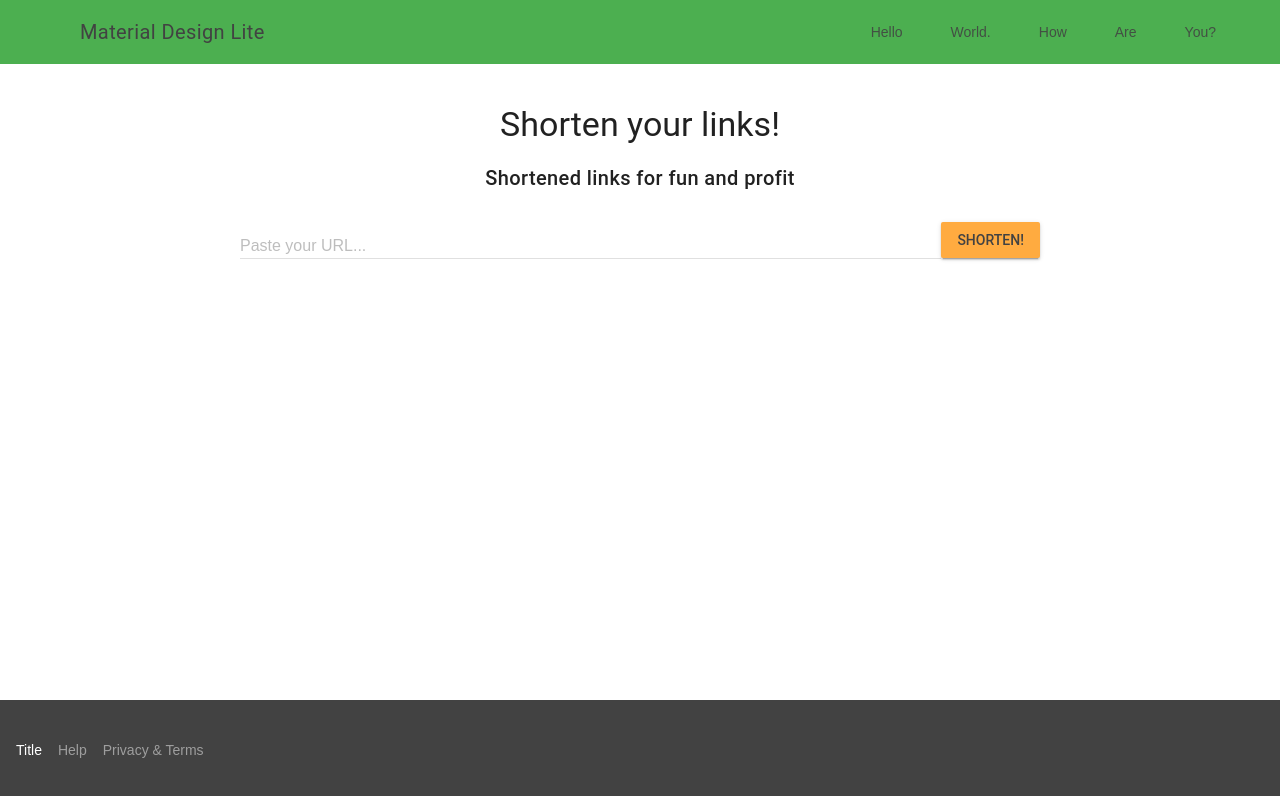
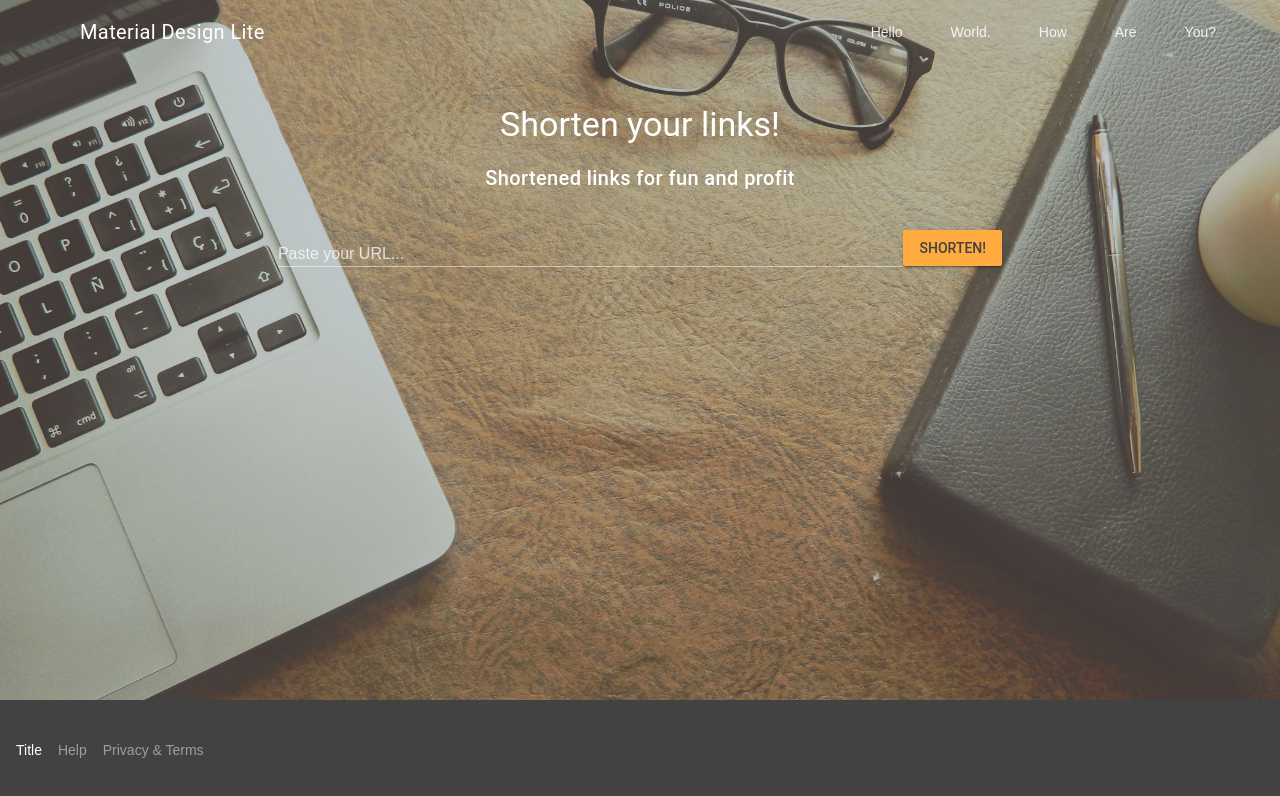
Before and after one commit to SeriousDron/shortly, a React (Create React App) app in the folder src/main/webapp/: page / in a window 1280 px wide. Shown: the top 796 px of the page. Built offline with nearby package versions, Linux system fonts and the light colour scheme.

Commit message:
Background image and styles

```diff
--- a/src/main/webapp/src/App.css
+++ b/src/main/webapp/src/App.css
@@ -1,5 +1,9 @@
+.page-background {
+  background: url('./components/header/header.jpeg') center / cover;
+  color: white;
+}
 .grid-outer {
   margin: auto;
-  width: 1160px;
+  max-width: 1160px;
   text-align: center;
 }
--- a/src/main/webapp/src/App.js
+++ b/src/main/webapp/src/App.js
@@ -1,26 +1,14 @@
 import React, { Component } from 'react';
 import ShortenInput from './components/shortenInput/ShortenInput'
+import Header from './components/header/Header'
 import './App.css';
 
 
 class App extends Component {
   render() {
     return (
-    <div className="mdl-layout mdl-js-layout">
-        <header className="mdl-layout__header mdl-layout__header--scroll">
-            <img className="mdl-layout-icon" alt="Menu" />
-            <div className="mdl-layout__header-row">
-                <span className="mdl-layout__title">Material Design Lite</span>
-                <div className="mdl-layout-spacer"></div>
-                <nav className="mdl-navigation">
-                    <a className="mdl-navigation__link" href="#">Hello</a>
-                    <a className="mdl-navigation__link" href="#">World.</a>
-                    <a className="mdl-navigation__link" href="#">How</a>
-                    <a className="mdl-navigation__link" href="#">Are</a>
-                    <a className="mdl-navigation__link" href="#">You?</a>
-                </nav>
-            </div>
-        </header>
+    <div className="mdl-layout mdl-js-layout page-background">
+        <Header/>
         <div className="mdl-layout__drawer">
             <span className="mdl-layout__title">Material Design Lite</span>
             <nav className="mdl-navigation">
--- /dev/null
+++ b/src/main/webapp/src/components/header/Header.js
@@ -0,0 +1,25 @@
+import React from 'react'
+import './header.css'
+
+class Header extends React.Component
+{
+    render() {
+        return (
+        <header className="mdl-layout__header mdl-layout__header--scroll mdl-layout__header--transparent">
+            <img className="mdl-layout-icon" alt="Menu" />
+            <div className="mdl-layout__header-row">
+                <span className="mdl-layout__title">Material Design Lite</span>
+                <div className="mdl-layout-spacer"></div>
+                <nav className="mdl-navigation">
+                    <a className="mdl-navigation__link" href="#">Hello</a>
+                    <a className="mdl-navigation__link" href="#">World.</a>
+                    <a className="mdl-navigation__link" href="#">How</a>
+                    <a className="mdl-navigation__link" href="#">Are</a>
+                    <a className="mdl-navigation__link" href="#">You?</a>
+                </nav>
+            </div>
+        </header>
+        )
+    }
+}
+export default Header
--- /dev/null
+++ b/src/main/webapp/src/components/header/header.css
@@ -0,0 +1,6 @@
+header,
+.mdl-layout__header,
+.mdl-layout__drawer-button,
+.mdl-layout__header-row .mdl-navigation__link {
+    color: white;
+}
--- a/src/main/webapp/src/components/shortenInput/ShortenInput.css
+++ b/src/main/webapp/src/components/shortenInput/ShortenInput.css
@@ -6,6 +6,16 @@
 .shorten-textfield {
     flex-grow: 1;
 }
+.shorten-textfield input {
+    border-color: rgba(255,255,255,0.5);
+}
+.shorten-textfield label {
+    color: rgba(255,255,255,.75);
+}
 .shorten-btn {
     margin: 10px 0;
 }
+
+.shorten-progress {
+    margin: 20px auto;
+}
--- a/src/main/webapp/src/components/shortenInput/ShortenInput.js
+++ b/src/main/webapp/src/components/shortenInput/ShortenInput.js
@@ -1,18 +1,39 @@
-import React, { Component } from 'react';
-import './ShortenInput.css'
+import React, {Component} from "react";
+import "./ShortenInput.css";
 
 class ShortenInput extends Component
 {
+    constructor(props) {
+        super(props);
+        this.state = {url: '', inProgress: false};
+
+        this.handleChange = this.handleChange.bind(this);
+        this.handleSubmit = this.handleSubmit.bind(this);
+    }
+
+    handleChange(event) {
+        this.setState({url: event.target.value});
+    }
+
+    handleSubmit(event) {
+        this.setState({ inProgress: true });
+        event.preventDefault();
+    }
+
     render() {
         return (
-        <div className="mdl-cell mdl-cell--12-col shorten-input">
+        <div className="mdl-cell mdl-cell--12-col">
+            <form onSubmit={this.handleSubmit} className="shorten-input">
                 <div className="mdl-textfield mdl-js-textfield shorten-textfield">
-                <input className="mdl-textfield__input" type="text" id="url" name="url" />
+                    <input className="mdl-textfield__input" type="text" id="url" name="url" onChange={this.handleChange} value={this.state.url} />
                     <label className="mdl-textfield__label" htmlFor="url">Paste your URL...</label>
                 </div>
                 <button className="mdl-button mdl-js-button mdl-button--raised mdl-js-ripple-effect mdl-button--accent shorten-btn">
                     Shorten!
                 </button>
+            </form>
+            {this.state.inProgress ? <div id="p2"
+                                          className="mdl-progress mdl-js-progress mdl-progress__indeterminate shorten-progress"/> : null }
         </div>
         )
     }
```
Also changed, not shown: src/main/webapp/src/components/header/header.jpeg (added). Lines whose indentation alone changed are shown as unchanged.
